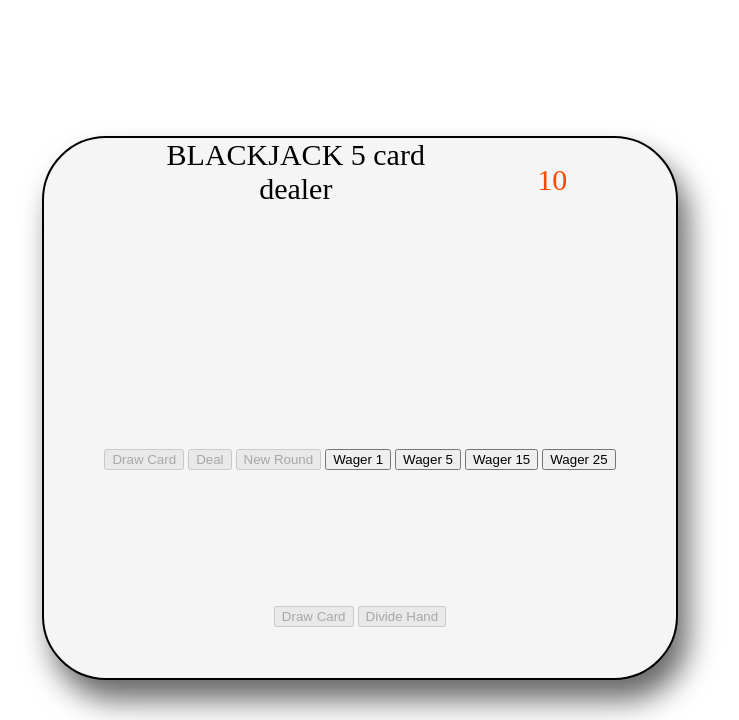
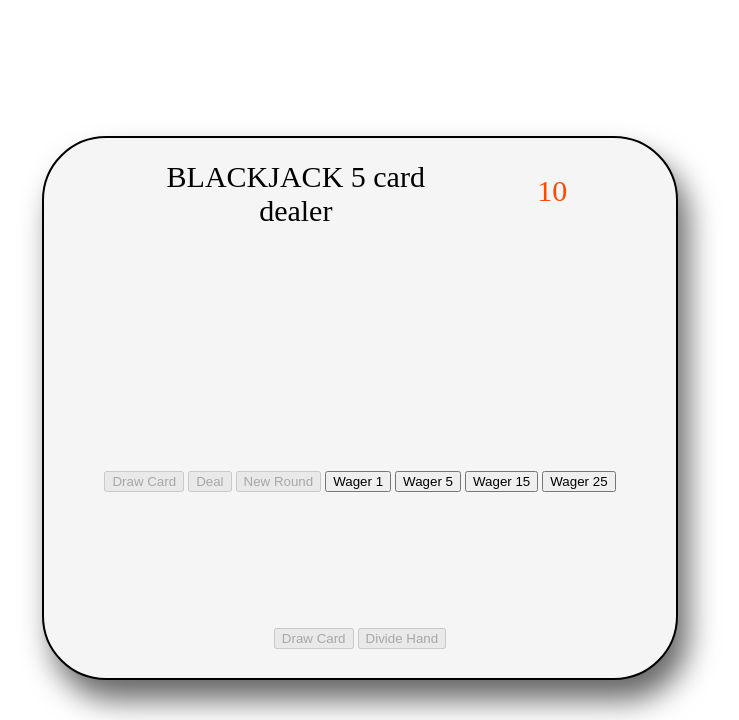
Before and after one commit to PortfolioJoshua/JavaScriptCSSBlackJack, a PHP site: page / in a window 1280 px wide. Shown: the top 720 px of the page, without its empty margins (280-1019 px from the left). Run offline with PHP 8.4, Linux system fonts and the light colour scheme; some libraries are stand-ins or nearby versions.

Commit message:
Layout detail.

```diff
--- a/style.css
+++ b/style.css
@@ -41,6 +41,7 @@ body {
     font-size: 30px;
     margin-left: 119px;
     margin-bottom: 15px;
+    margin-top: 22px;
 }
 
 
@@ -53,6 +54,7 @@ body {
 
 #messageLower {
     font-weight: normal;
+    margin-bottom: 10 px;
    /* margin-bottom: 0;
     margin-top: 0;
     padding-top: 0;
```
